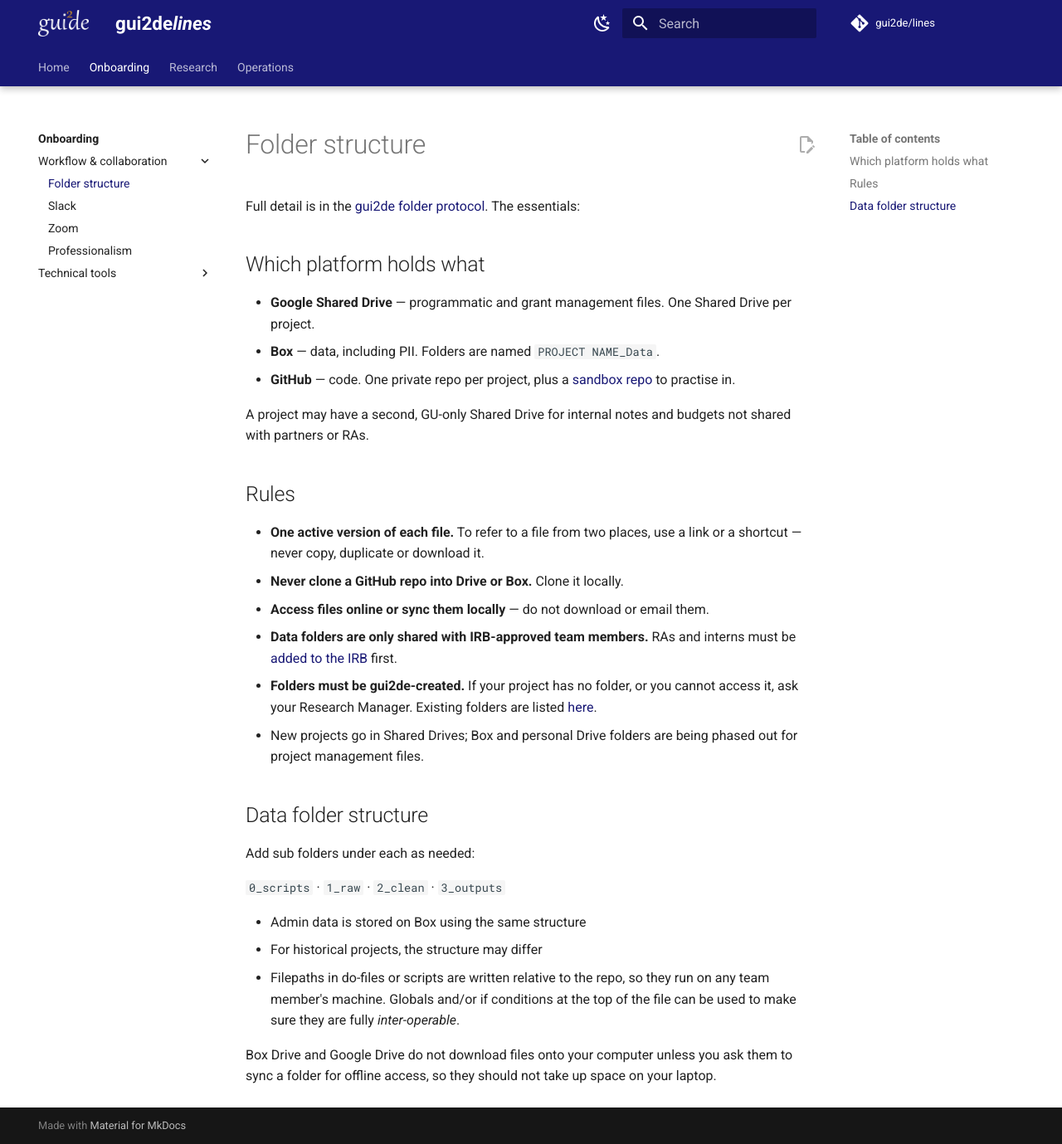
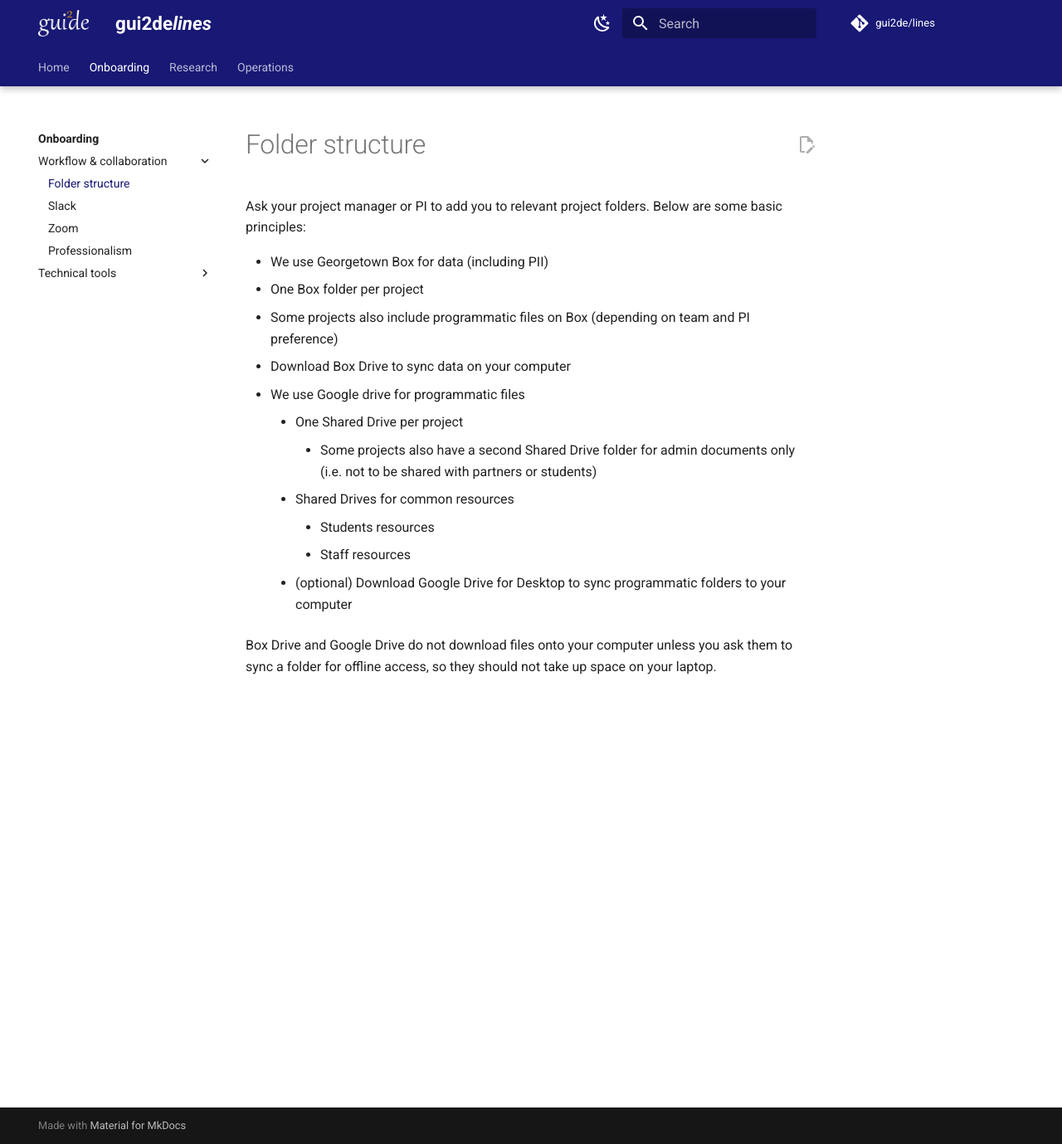
Before and after one commit to gui2de/lines, an MkDocs documentation site: the page built from docs/onboarding/workflow/folder-structure.md, in a window 1280 px wide and 1379 px high. Shown: the whole window at 83% size. Built offline with MkDocs 1.6.1 and Material for MkDocs 9.7.7, drawn with Linux system fonts in a browser that asks for light colours; comment, search, counter and statistics services are not loaded.

Commit message:
Revise folder structure documentation in onboarding
Updated the folder structure guidelines and removed outdated information regarding data management and file storage.

```diff
--- a/docs/onboarding/workflow/folder-structure.md
+++ b/docs/onboarding/workflow/folder-structure.md
@@ -1,34 +1,18 @@
 # Folder structure
 
-Full detail is in the [gui2de folder protocol](https://docs.google.com/document/d/1dP73iDZsJAcwM0IjeliZnXFk6kR-SeRrsbmF8_t-MZs/edit). The essentials:
+Ask your project manager or PI to add you to relevant project folders. Below are some basic principles:
 
-## Which platform holds what
-
-- **Google Shared Drive** — programmatic and grant management files. One Shared Drive per project.
-- **Box** — data, including PII. Folders are named `PROJECT NAME_Data`.
-- **GitHub** — code. One private repo per project, plus a [sandbox repo](https://github.com/gui2de/sandbox) to practise in.
-
-A project may have a second, GU-only Shared Drive for internal notes and budgets not shared with
-partners or RAs.
-
-## Rules
-
-- **One active version of each file.** To refer to a file from two places, use a link or a shortcut — never copy, duplicate or download it.
-- **Never clone a GitHub repo into Drive or Box.** Clone it locally.
-- **Access files online or sync them locally** — do not download or email them.
-- **Data folders are only shared with IRB-approved team members.** RAs and interns must be [added to the IRB](../../research/ethics/irb-account.md) first.
-- **Folders must be gui2de-created.** If your project has no folder, or you cannot access it, ask your Research Manager. Existing folders are listed [here](https://docs.google.com/spreadsheets/d/1iq0d_jkqFv95JkLRjGV37CiFThAKxGvDZ8n-GPU7bdY/edit).
-- New projects go in Shared Drives; Box and personal Drive folders are being phased out for project management files.
-
-## Data folder structure
-
-Add sub folders under each as needed:
-
-`0_scripts` · `1_raw` · `2_clean` · `3_outputs`
-
-- Admin data is stored on Box using the same structure
-- For historical projects, the structure may differ
-- Filepaths in do-files or scripts are written relative to the repo, so they run on any team member's machine. Globals and/or if conditions at the top of the file can be used to make sure they are fully *inter-operable*.
+- We use Georgetown Box for data (including PII)
+   - One Box folder per project
+   - Some projects also include programmatic files on Box (depending on team and PI preference)
+   - Download Box Drive to sync data on your computer
+- We use Google drive for programmatic files
+    - One Shared Drive per project
+        - Some projects also have a second Shared Drive folder for admin documents only (i.e. not to be shared with partners or students)
+    - Shared Drives for common resources
+         - Students resources
+         - Staff resources
+    - (optional) Download Google Drive for Desktop to sync programmatic folders to your computer
 
 Box Drive and Google Drive do not download files onto your computer unless you ask them to sync a
 folder for offline access, so they should not take up space on your laptop.
```
